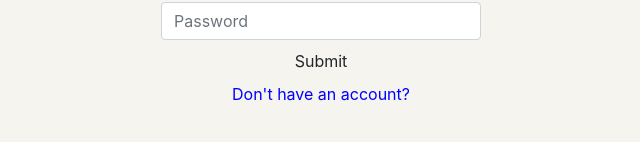
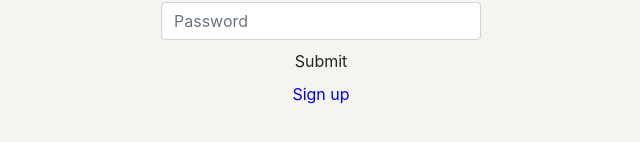
Before and after one commit to VladislavBedritsky/WebGame-Angular-Spring, an Angular app in the folder angular/: page /main in a window 1280 px wide. Shown: the part 246-388 px from the top of the page, without its empty margins (319-959 px from the left). Built offline with nearby package versions, Linux system fonts and the light colour scheme.

Commit message:
update ng app

```diff
--- a/angular/src/app/components/message/message.component.html
+++ b/angular/src/app/components/message/message.component.html
@@ -12,7 +12,7 @@
     <button (click)="saveUser()" class="btn btn-default" type="submit">Submit</button>
   </form>
   <div id="changeForm1">
-    <a (click)="changeForm()" type="submit">Do you already have an account?</a>
+    <a (click)="changeForm()" type="submit">Sign in</a>
   </div>
 </div>
 
@@ -27,6 +27,6 @@
     <button (click)="signIn()" class="btn btn-default" type="submit">Submit</button>
   </form>
   <div id="changeForm2">
-    <a (click)="changeForm()" type="submit" style="align-text:center">Don't have an account?</a>
+    <a (click)="changeForm()" type="submit" style="align-text:center">Sign up</a>
   </div>
 </div>
```
